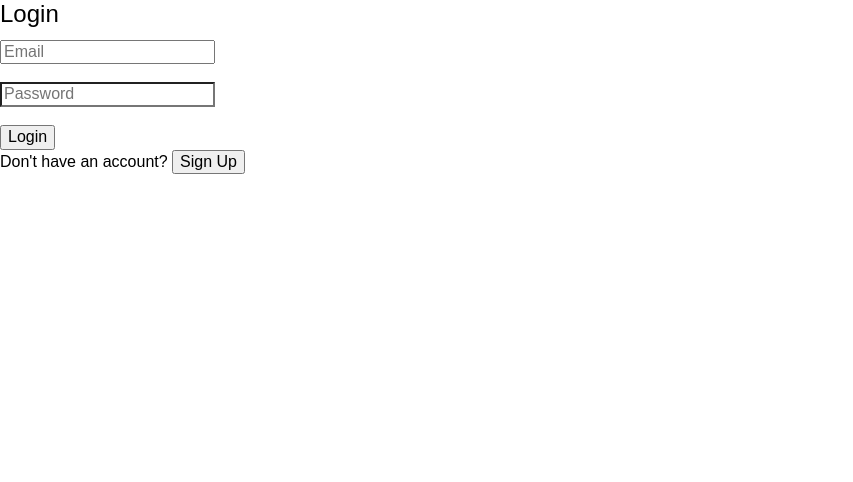
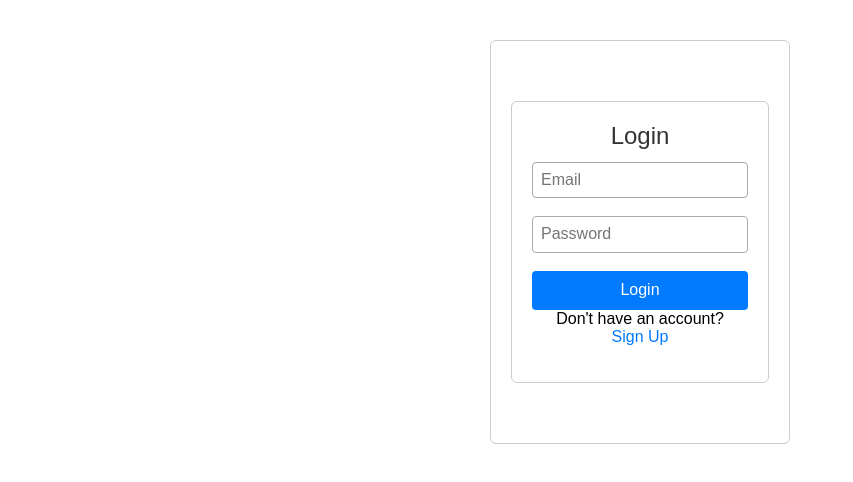
Before and after one commit to Arunkumar230296/shopping, a React (Vite) app: page / in a window 1280 px wide. Shown: the top 482 px of the page, without its empty margins (0-853 px from the left). Built offline with nearby package versions, Linux system fonts and the light colour scheme.

Commit message:
Describe what you changed

```diff
--- /dev/null
+++ b/src/components/LoginForm.css
@@ -0,0 +1,55 @@
+/* Simple LoginForm styles */
+
+div {
+  max-width: 300px;
+  margin: 40px auto;
+  padding: 20px;
+  border: 1px solid #ccc;
+  border-radius: 6px;
+  font-family: Arial, sans-serif;
+}
+
+h2 {
+  text-align: center;
+  color: #333;
+}
+
+input {
+  width: 100%;
+  padding: 8px;
+  margin: 8px 0;
+  box-sizing: border-box;
+  border: 1px solid #aaa;
+  border-radius: 4px;
+}
+
+button[type="submit"] {
+  width: 100%;
+  padding: 10px;
+  background-color: #007bff;
+  border: none;
+  color: white;
+  border-radius: 4px;
+  cursor: pointer;
+}
+
+button[type="submit"]:hover {
+  background-color: #0056b3;
+}
+
+p {
+  text-align: center;
+  margin-top: 12px;
+}
+
+p button {
+  background: none;
+  border: none;
+  color: #007bff;
+  cursor: pointer;
+  padding: 0;
+}
+
+p button:hover {
+  text-decoration: underline;
+}
--- a/src/components/LoginForm.jsx
+++ b/src/components/LoginForm.jsx
@@ -1,4 +1,5 @@
 import React, { useState } from 'react';
+import '../components/LoginForm.css';
 
 export default function LoginForm({ onSubmit, onSwitch }) {
   const [email, setEmail] = useState('');
```
